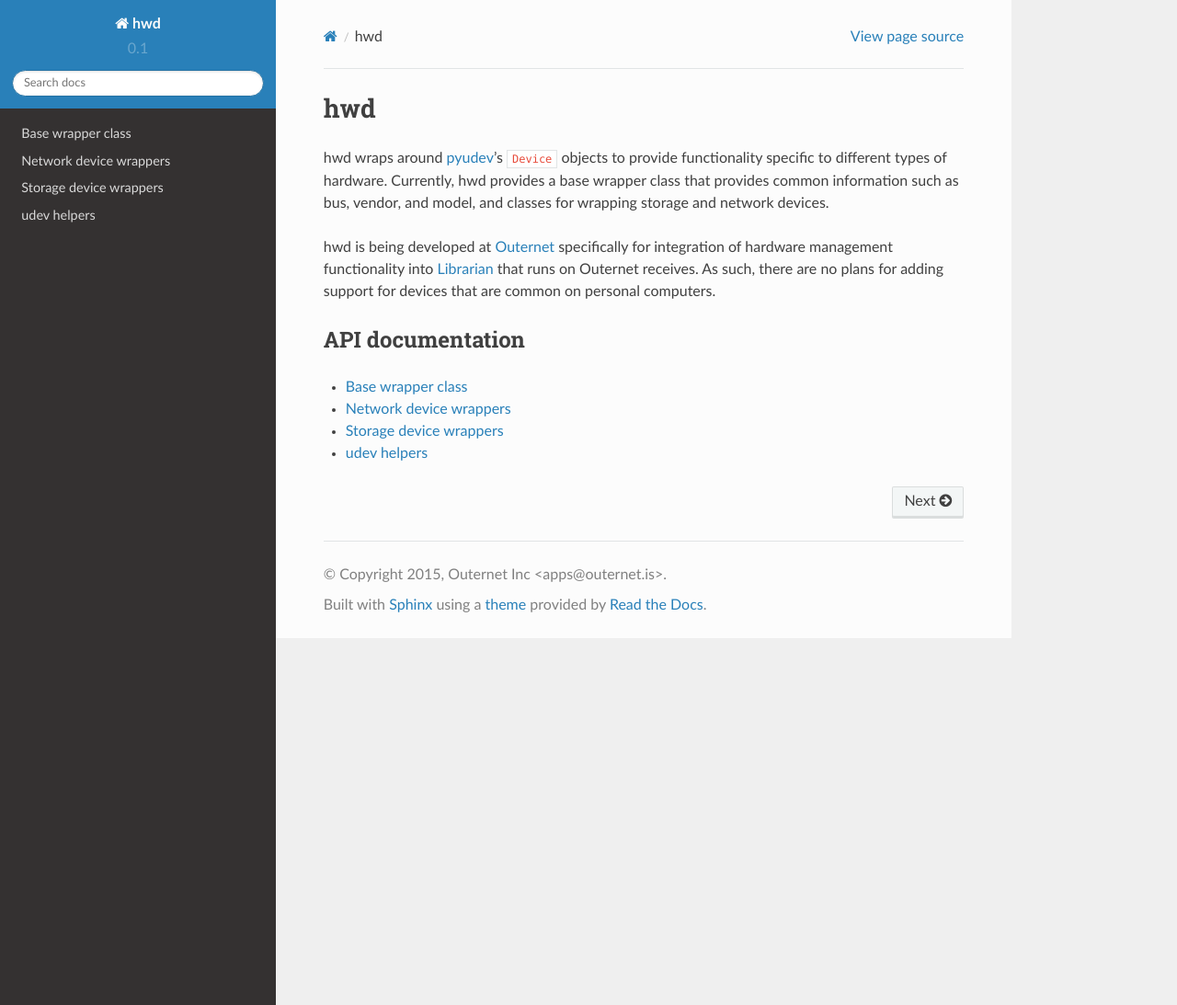
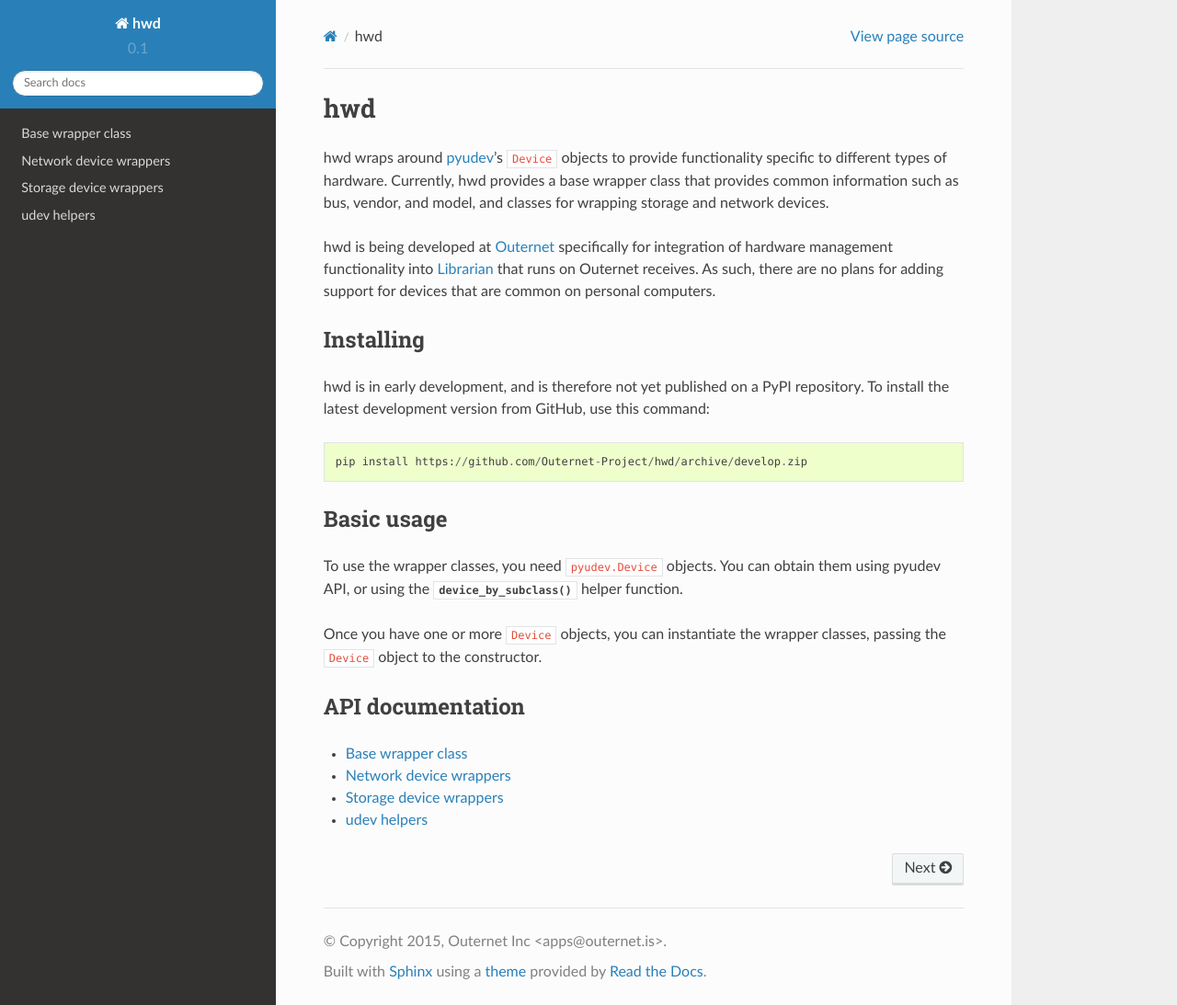
Before and after one commit to Othernet-Project/hwd, a Sphinx documentation site: the page built from docs/source/index.rst, in a window 1280 px wide and 1093 px high. Shown: the whole window at 92% size. Built offline with Sphinx 7.4.7 and the Read the Docs theme 2.0.0, drawn with Linux system fonts in a browser that asks for light colours.

Commit message:
Install and basic concept

```diff
--- a/docs/source/index.rst
+++ b/docs/source/index.rst
@@ -13,6 +13,25 @@
 receives. As such, there are no plans for adding support for devices that are
 common on personal computers.
 
+Installing
+----------
+
+hwd is in early development, and is therefore not yet published on a PyPI
+repository. To install the latest development version from GitHub, use this
+command::
+
+    pip install https://github.com/Outernet-Project/hwd/archive/develop.zip
+
+Basic usage
+-----------
+
+To use the wrapper classes, you need ``pyudev.Device`` objects. You can obtain
+them using pyudev API, or using the :py:func:`~hwd.udev.device_by_subclass`
+helper function.
+
+Once you have one or more ``Device`` objects, you can instantiate the wrapper
+classes, passing the ``Device`` object to the constructor.
+
 API documentation
 -----------------
 
```
